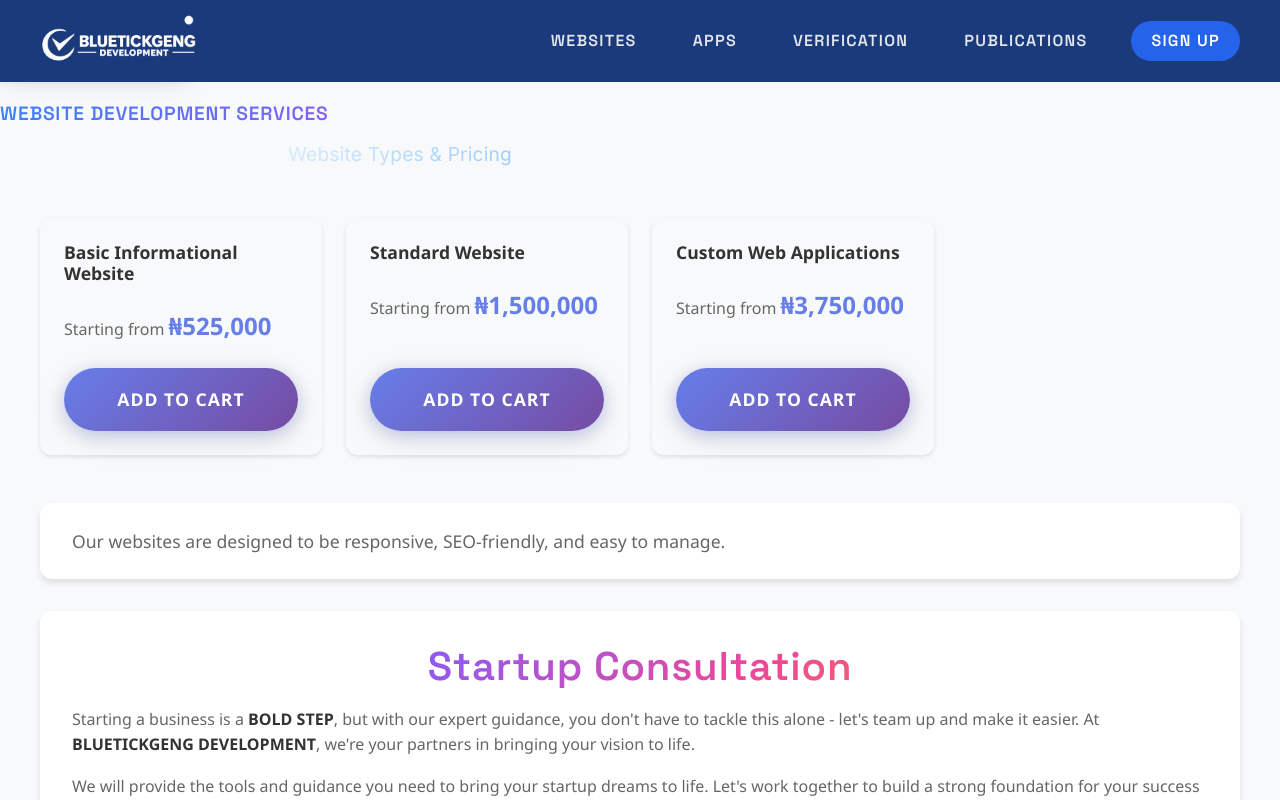
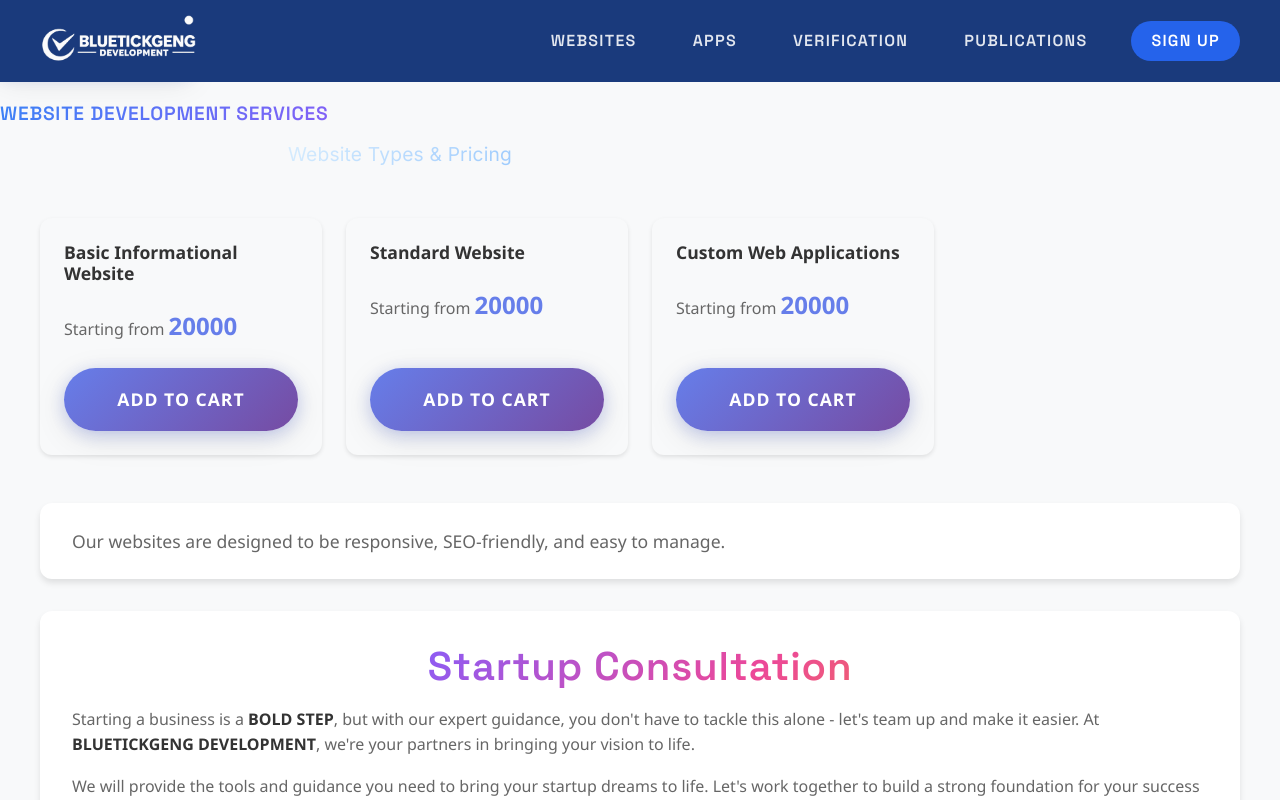
Before and after one commit to Pythra/bluetick-frontend, a React (Vite) app: page /services/websites in a window 1280 px wide. Shown: the top 800 px of the page. Built offline with nearby package versions, Linux system fonts and the light colour scheme; no server answers.

Commit message:
more updates

```diff
--- a/src/pages/WebsiteServicesPage.jsx
+++ b/src/pages/WebsiteServicesPage.jsx
@@ -63,7 +63,7 @@ function WebsiteServicesPage() {
             <div key={index} className="service-card-detailed">
               <h3 className="service-card-title">{service.title}</h3>
               <div className="service-card-price">
-                Starting from <span className="price-amount">{formatPrice(service.price, '₦')}</span>
+                Starting from <span className="price-amount">20000</span>
               </div>
               <Button
                 onClick={() => handleAddToCart(service)}
```
